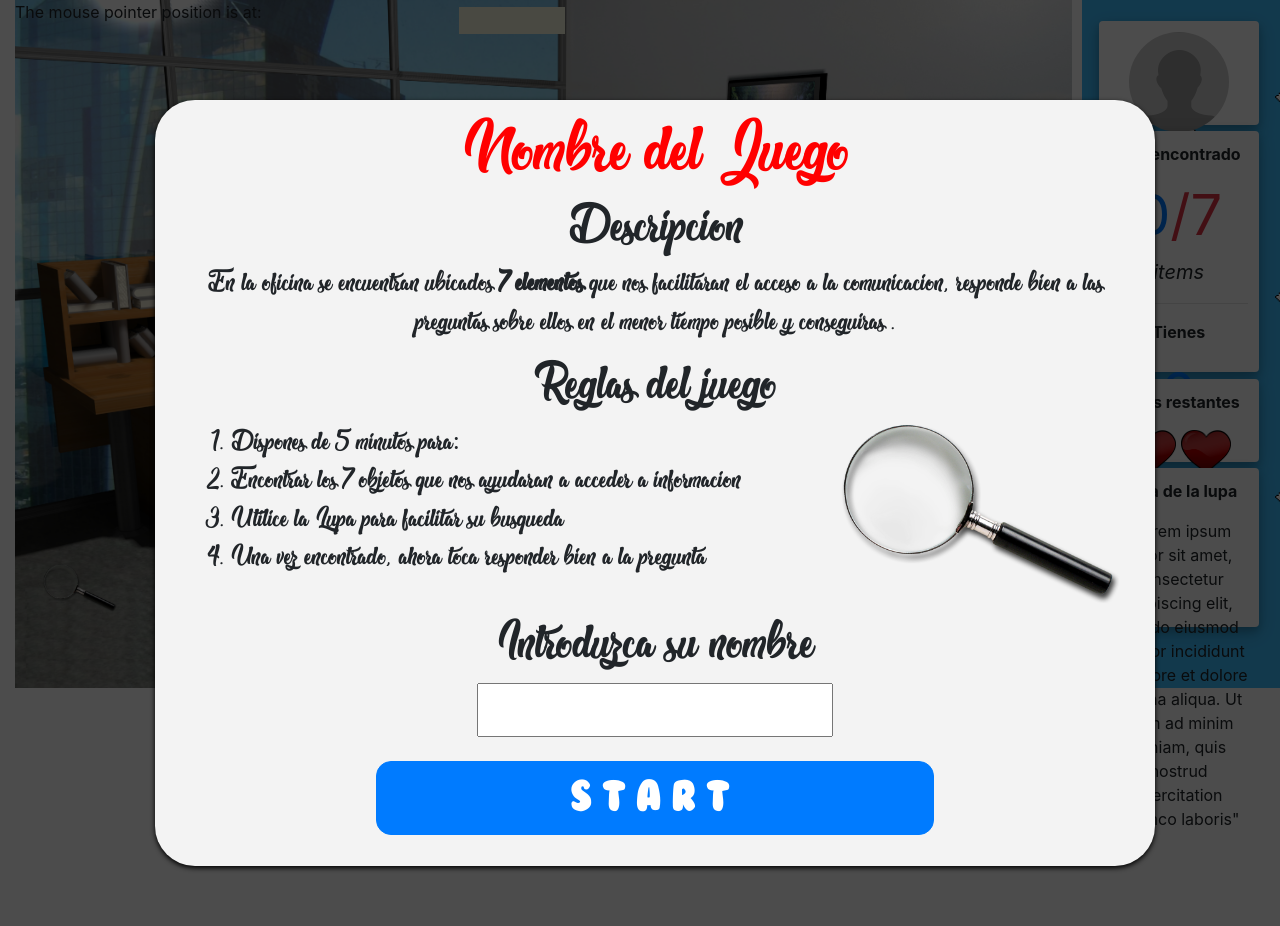
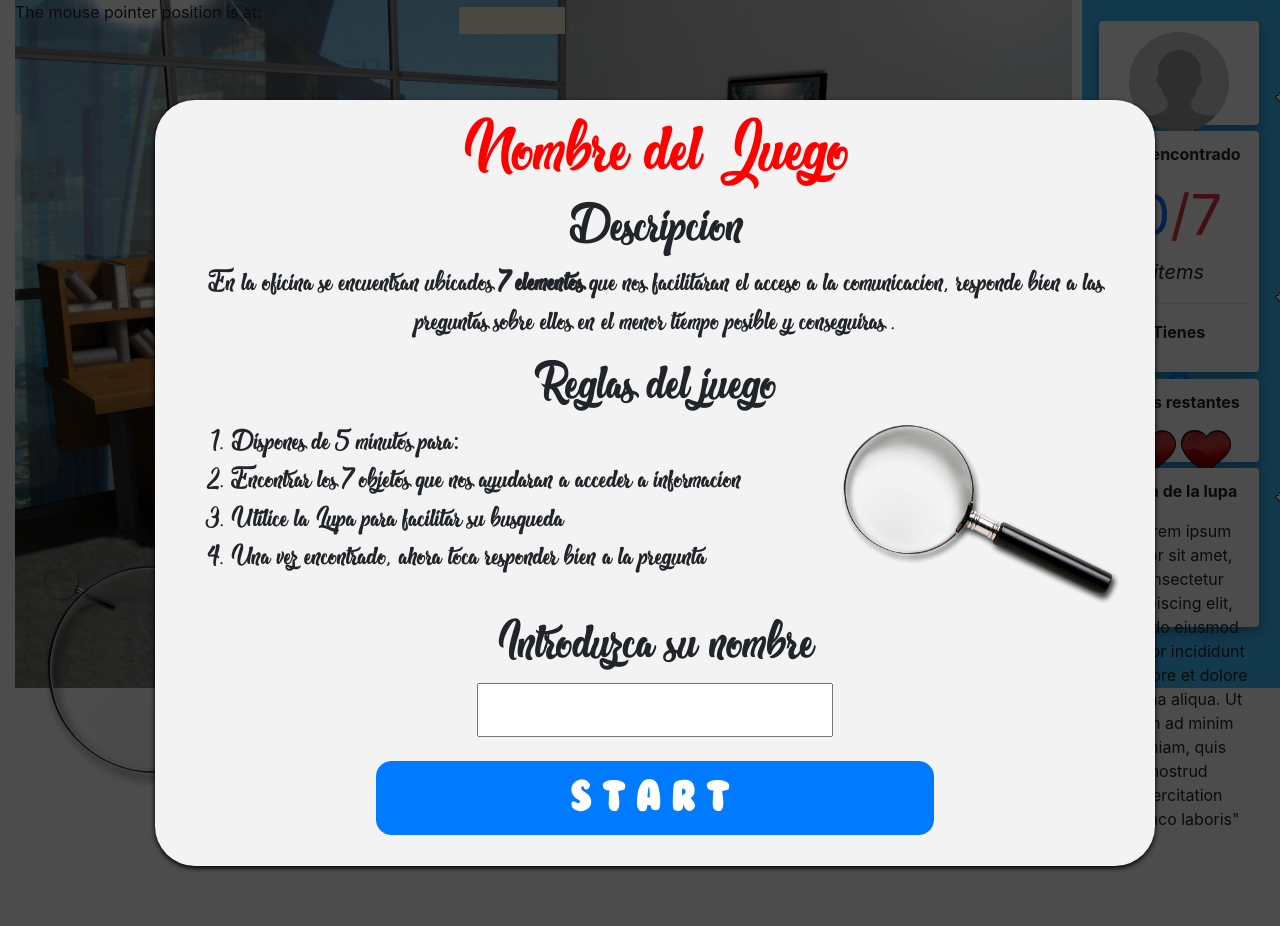
Before and after one commit to Geothrill/Proyecto-EscapeRoom-PoligonoSur, a PHP site: page / in a window 1280 px wide. Run offline with PHP 8.4, Linux system fonts and the light colour scheme; data comes from the database, SQL or seed files in the repository; some libraries are stand-ins or nearby versions.

Commit message:
Update index.php

```diff
--- a/index.php
+++ b/index.php
@@ -133,7 +133,9 @@
 					<div class="item" id="cable"></div>
 					<div class="item" id="proveedor"></div>
 					<div class="item" id="navegador"></div>
-					<div class="" id="lupa"></div>
+					<div class="" id="lupa">
+						<img src="./images/lupa.png" alt="">
+					</div>
 				</div>
 			</div>
 
```
